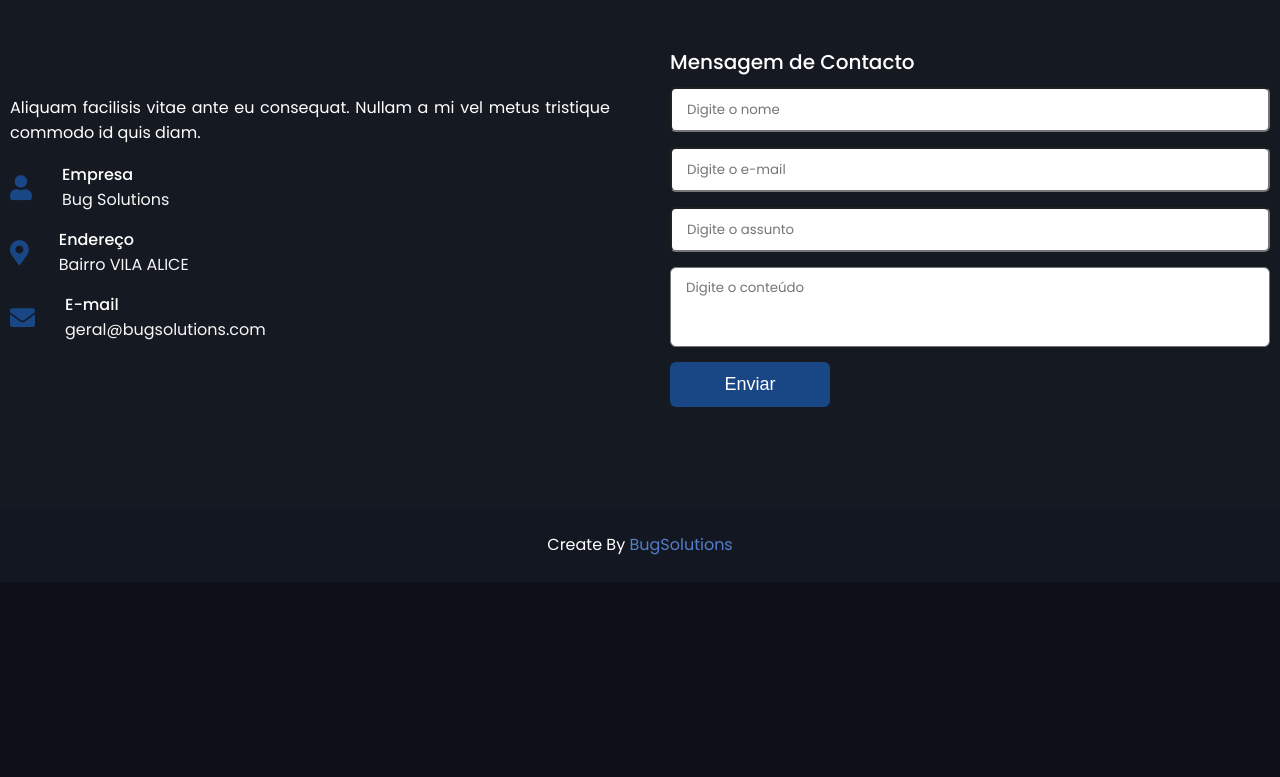
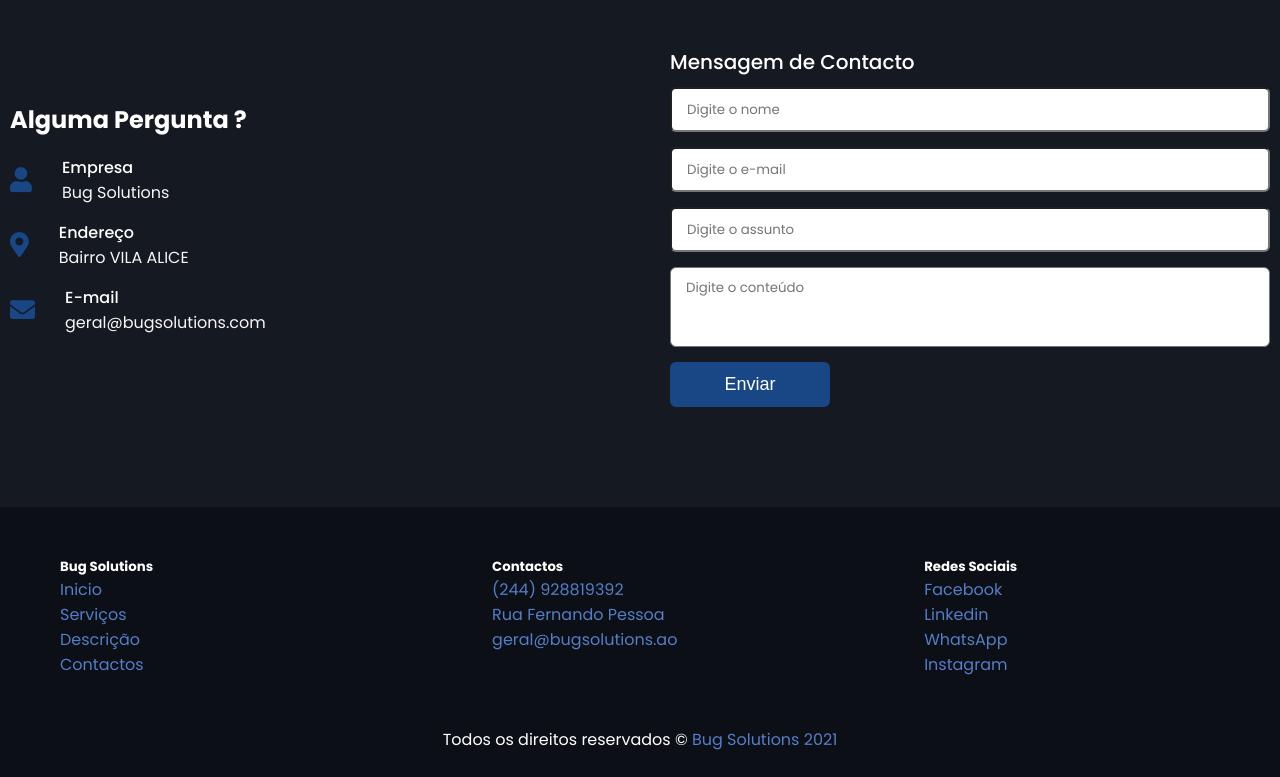
Before and after one commit to Nanitamo/bug-solutions, a plain HTML site: page index.html in a window 1280 px wide. Shown: the part 1470-2247 px from the top of the page. Before the commit the page ends 2052 px from the top, so only its background shows below. Drawn offline with nearby package versions, Linux system fonts and the light colour scheme.

Commit message:
Add footer description

```diff
--- a/css/custom.css
+++ b/css/custom.css
@@ -348,12 +348,54 @@ section{
 
 
 
+/* Information Footer*/
+
+.infor{
+    color: #fff;
+    background-color: #0c0f16;
+    padding-top: 0px;
+    padding-bottom: 0px;
+    margin-bottom: 0rem !important;
+    font-family: 'Poppins', sans-serif;
+}
+
+.infor dl dt a.link-footer{
+    color: #547ec7 !important;
+    text-decoration: none;
+ }
+
+ .infor dl dt a.link-footer:hover{
+    color: #fff !important;
+ }
+.infor .info-content{
+    display: flex;
+    flex-wrap: wrap;
+    justify-content: space-between;
+}
+.infor .info-content .card{
+    width: calc(33% - 20px);
+    border-radius: 0px;
+    padding: 50px 50px;
+
+}
+
+@media (max-width: 947px){
+    .infor .info-content .card{
+        width: calc(50% - 10px);
+        margin-bottom: 20px;
+    }
+}
+@media (max-width: 690px){
+    .infor .info-content .card{
+        width: 100%;
+    }
+}
+
 footer{
-    background-color: #121721;
-    padding: 25px 23px;
+    padding: 25px;
     color: #fff;
+    padding-top: 0px;
     text-align: center;
-    margin-top: auto;
     font-family: 'Poppins', sans-serif;
 }
 footer span a{
--- a/index.html
+++ b/index.html
@@ -1,11 +1,14 @@
 <!DOCTYPE html>
 <html lang="pt-br">
+
 <head>
     <meta charset="UTF-8">
     <meta name="viewport" content="width=device-width, initial-scale=1.0">
     <link rel="shortcut icon" href="images/favicon.ico" />
     <link rel="stylesheet" href="css/custom.css">
-        <link rel="stylesheet" href="https://cdnjs.cloudflare.com/ajax/libs/font-awesome/5.15.4/css/all.min.css" >
+    <link rel="stylesheet" href="https://cdnjs.cloudflare.com/ajax/libs/font-awesome/5.15.4/css/all.min.css">
+    <!-- <link href="https://cdn.jsdelivr.net/npm/bootstrap@5.1.3/dist/css/bootstrap.min.css" rel="stylesheet"
+        integrity="sha384-1BmE4kWBq78iYhFldvKuhfTAU6auU8tT94WrHftjDbrCEXSU1oBoqyl2QvZ6jIW3" crossorigin="anonymous"> -->
     <title>Bug Solutions</title>
 </head>
 
@@ -48,7 +51,8 @@
                         <div class="text">
                             Serviço 1
                         </div>
-                            <p>Aenean consectetur feugiat eros at aliquet. Integer ac nisi dui. Nam maximus nunc non aliquet aliquet.</p>
+                        <p>Aenean consectetur feugiat eros at aliquet. Integer ac nisi dui. Nam maximus nunc non aliquet
+                            aliquet.</p>
                     </div>
                 </div>
 
@@ -58,7 +62,8 @@
                         <div class="text">
                             Serviço 2
                         </div>
-                            <p>Aenean consectetur feugiat eros at aliquet. Integer ac nisi dui. Nam maximus nunc non aliquet aliquet.</p>
+                        <p>Aenean consectetur feugiat eros at aliquet. Integer ac nisi dui. Nam maximus nunc non aliquet
+                            aliquet.</p>
                     </div>
                 </div>
 
@@ -68,7 +73,8 @@
                         <div class="text">
                             Serviço 3
                         </div>
-                            <p>Aenean consectetur feugiat eros at aliquet. Integer ac nisi dui. Nam maximus nunc non aliquet aliquet.</p>
+                        <p>Aenean consectetur feugiat eros at aliquet. Integer ac nisi dui. Nam maximus nunc non aliquet
+                            aliquet.</p>
                     </div>
                 </div>
             </div>
@@ -80,7 +86,8 @@
             <h2 class="title">Contacto</h2>
             <div class="contact-content">
                 <div class="column left">
-                        <p>Aliquam facilisis vitae ante eu consequat. Nullam a mi vel metus tristique commodo id quis diam.</p>
+                    <h2>Alguma Pergunta ?
+                    </h2>
                     <div class="icons">
                         <div class="row">
                             <i class="fas fa-user"></i>
@@ -135,12 +142,77 @@
             </div>
         </div>
     </section>
+    <section class="infor" id="infor">
+        <div class="max-width">
+            <div class="info-content">
+                <div class="card">
+                    <h5>Bug Solutions</h5>
+                    <div class="box">
+                        <dl class="list-unstyled">
+                            <dt> <a href="#inicio" class="link-footer">Inicio</a> </dt>
+                            <dt> <a href="#servicos" class="link-footer">Serviços</a> </dt>
+                            <dt> <a href="#descricao" class="link-footer">Descrição</a> </dt>
+                            <dt> <a href="#contactos" class="link-footer">Contactos</a> </dt>
+                        </dl>
+                    </div>
+                </div>
 
+                <div class="card">
+                    <h5>Contactos</h5>
+                    <div class="box">
+
+                        <dl class="list-unstyled">
+                            <dt> <a href="tel: XXXXXXXXXXXX" class="link-footer">(244) 928819392</a> </dt>
+                            <dt> <a href="#contactos" class="link-footer">Rua Fernando Pessoa</a> </dt>
+                            <dt> <a href="#contactos" class="link-footer">geral@bugsolutions.ao</a> </dt>
+                        </dl>
+                    </div>
+                </div>
+
+                <div class="card">
+                    <h5>Redes Sociais</h5>
+                    <div class="box">
+
+                        <dl class="list-unstyled">
+                            <dt> <a href="" class="link-footer"> Facebook</a> </dt>
+                            <dt> <a href="#" class="link-footer">Linkedin</a> </dt>
+                            <dt> <a href="#" class="link-footer">WhatsApp</a> </dt>
+                            <dt> <a href="#" class="link-footer">Instagram</a> </dt>
+
+                        </dl>
+                    </div>
+                </div>
+            </div>
+        </div>
+    </section>
     <footer>
-            <span>Create By <a  href="#">BugSolutions</a></span>
+        <span>Todos os direitos reservados &copy; <a href="#">Bug Solutions 2021</a></span>
     </footer>
 
+
+
+
+    <script src="https://cdn.jsdelivr.net/npm/bootstrap@5.1.3/dist/js/bootstrap.bundle.min.js"
+        integrity="sha384-ka7Sk0Gln4gmtz2MlQnikT1wXgYsOg+OMhuP+IlRH9sENBO0LRn5q+8nbTov4+1p"
+        crossorigin="anonymous"></script>
+
+    <script>
+
+        var buttonScroll = document.getElementById("buttonScroll");
+        buttonScroll.addEventListener('click', function () {
+            window.scroll({ top: 260, behavior: smooth });
+        });
+
+    </script>
+
+    <script src="https://cdn.jsdelivr.net/npm/@popperjs/core@2.10.2/dist/umd/popper.min.js"
+        integrity="sha384-7+zCNj/IqJ95wo16oMtfsKbZ9ccEh31eOz1HGyDuCQ6wgnyJNSYdrPa03rtR1zdB"
+        crossorigin="anonymous"></script>
+    <script src="https://cdn.jsdelivr.net/npm/bootstrap@5.1.3/dist/js/bootstrap.min.js"
+        integrity="sha384-QJHtvGhmr9XOIpI6YVutG+2QOK9T+ZnN4kzFN1RtK3zEFEIsxhlmWl5/YESvpZ13"
+        crossorigin="anonymous"></script>
     <script src="https://ajax.googleapis.com/ajax/libs/jquery/3.6.0/jquery.min.js"></script>
     <script src="js/custom.js"></script>
 </body>
+
 </html>
```
Lines whose indentation alone changed are shown as unchanged.
